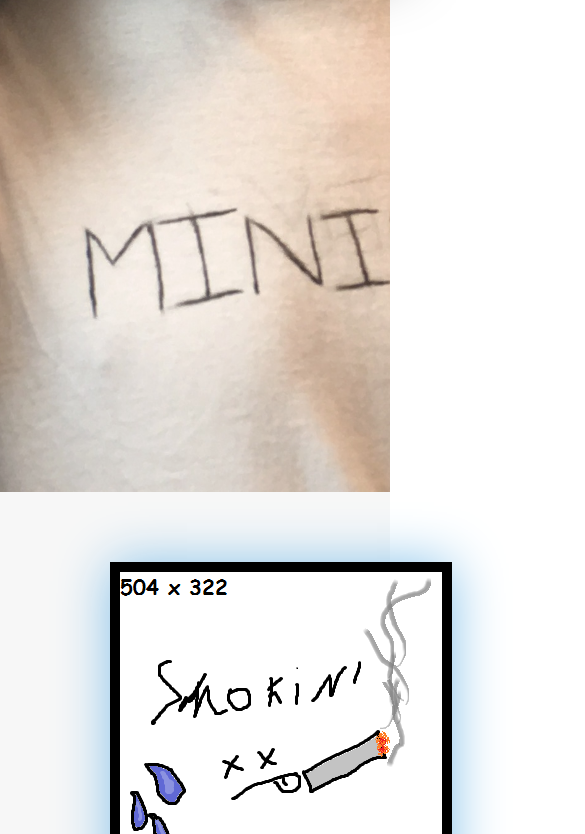
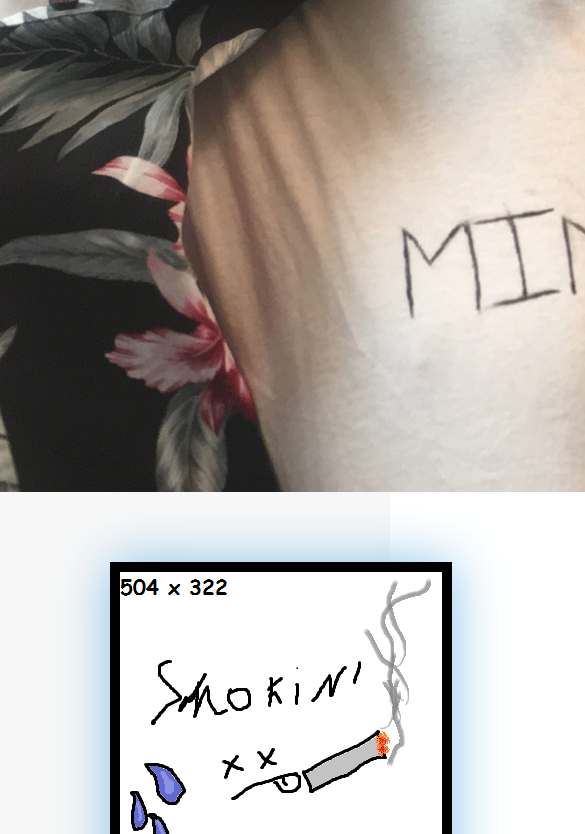
Before and after one commit to DanNewtonGIT/dannewtongit.github.io, a plain HTML site: page onthestreet.html in a window 390 px wide. Shown: the part 108-942 px from the top of the page, 585 px wide, since content can reach past the window. Drawn offline with Linux system fonts and the light colour scheme.

Commit message:
min-width for media bckgrnd

```diff
--- a/onthestreet.html
+++ b/onthestreet.html
@@ -37,6 +37,7 @@ body, html {
 @media only screen and (max-device-width: 1024px) {
     .bgimg-1, .bgimg-2, .bgimg-3, .bgimg-4 {
         background-attachment: fixed;
+	min-width:1024px;
     }
 }
  #nav
```
